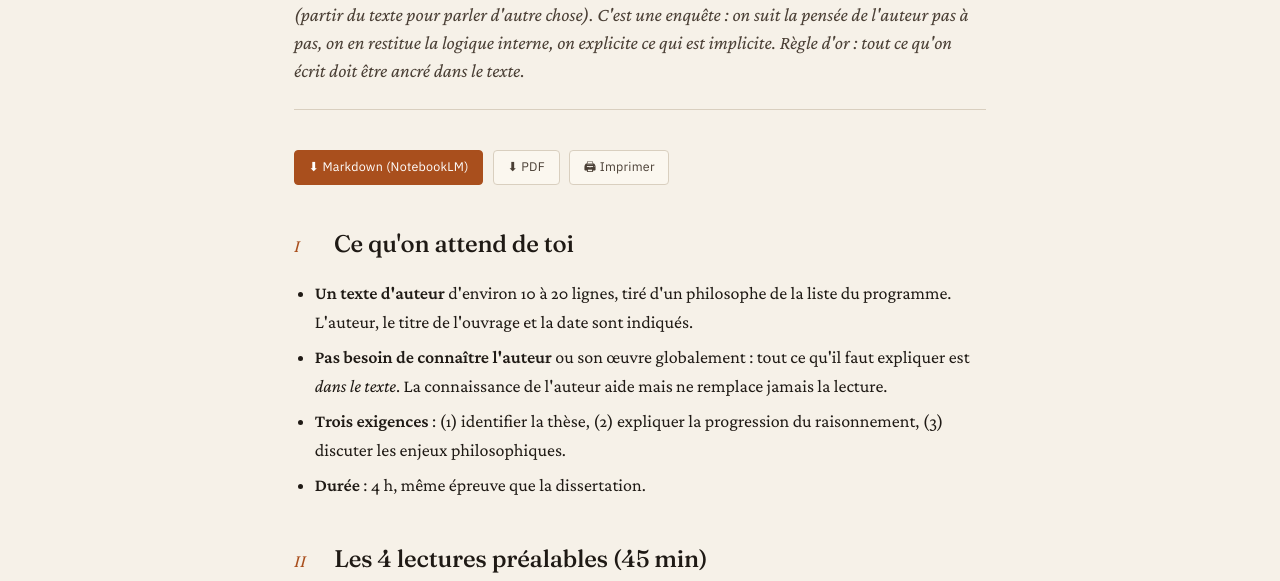
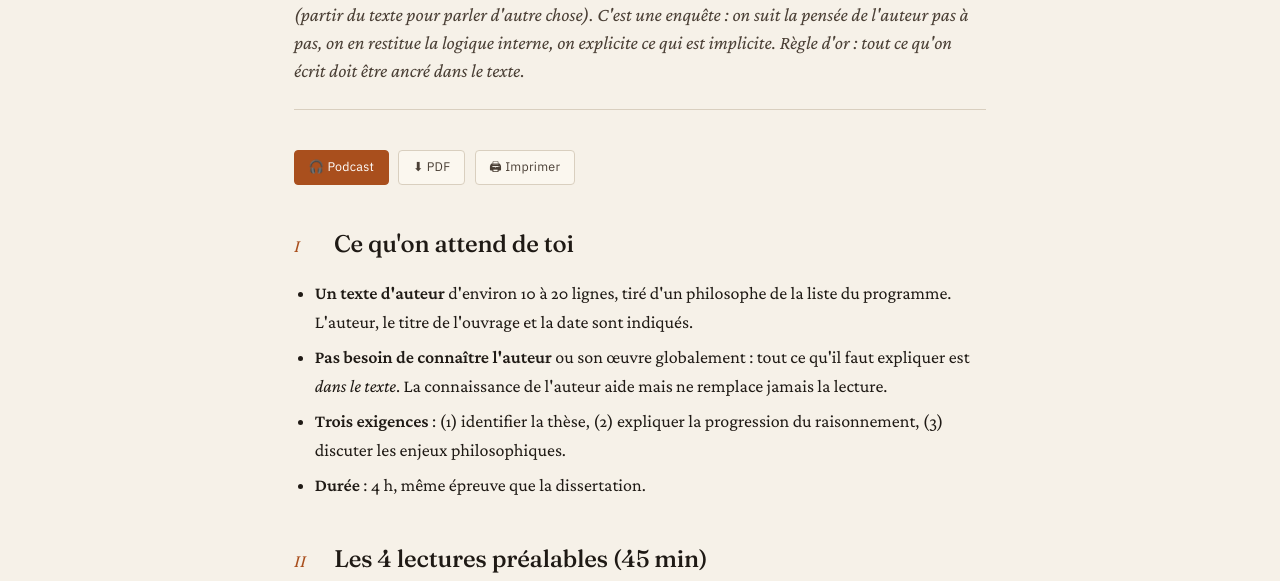
Before and after one commit to flav256/paola_philo, a plain HTML site: page fiches/02-methode-explication.html in a window 1280 px wide. Shown: the part 219-800 px from the top of the page. Drawn offline with nearby package versions, Linux system fonts and the light colour scheme.

Commit message:
Link NotebookLM podcasts on fiches 01 (dissertation) & 02 (explication)

```diff
--- a/fiches/02-methode-explication.html
+++ b/fiches/02-methode-explication.html
@@ -38,7 +38,7 @@
   </p>
 
   <div class="downloads">
-    <a href="02-methode-explication.md" class="dl-btn primary">⬇ Markdown (NotebookLM)</a>
+    <a href="https://notebooklm.google.com/notebook/166ec9bc-2cea-4369-b781-501812c577cf?artifactId=d75e1d7c-0d99-4dda-b8ad-8c7deb97d19b" class="dl-btn primary" target="_blank">🎧 Podcast</a>
     <a href="02-methode-explication.pdf" class="dl-btn">⬇ PDF</a>
     <a href="javascript:window.print()" class="dl-btn">🖨 Imprimer</a>
   </div>
```
Also changed, not shown: fiches/01-methode-dissertation.html (+1 -1 lines).
